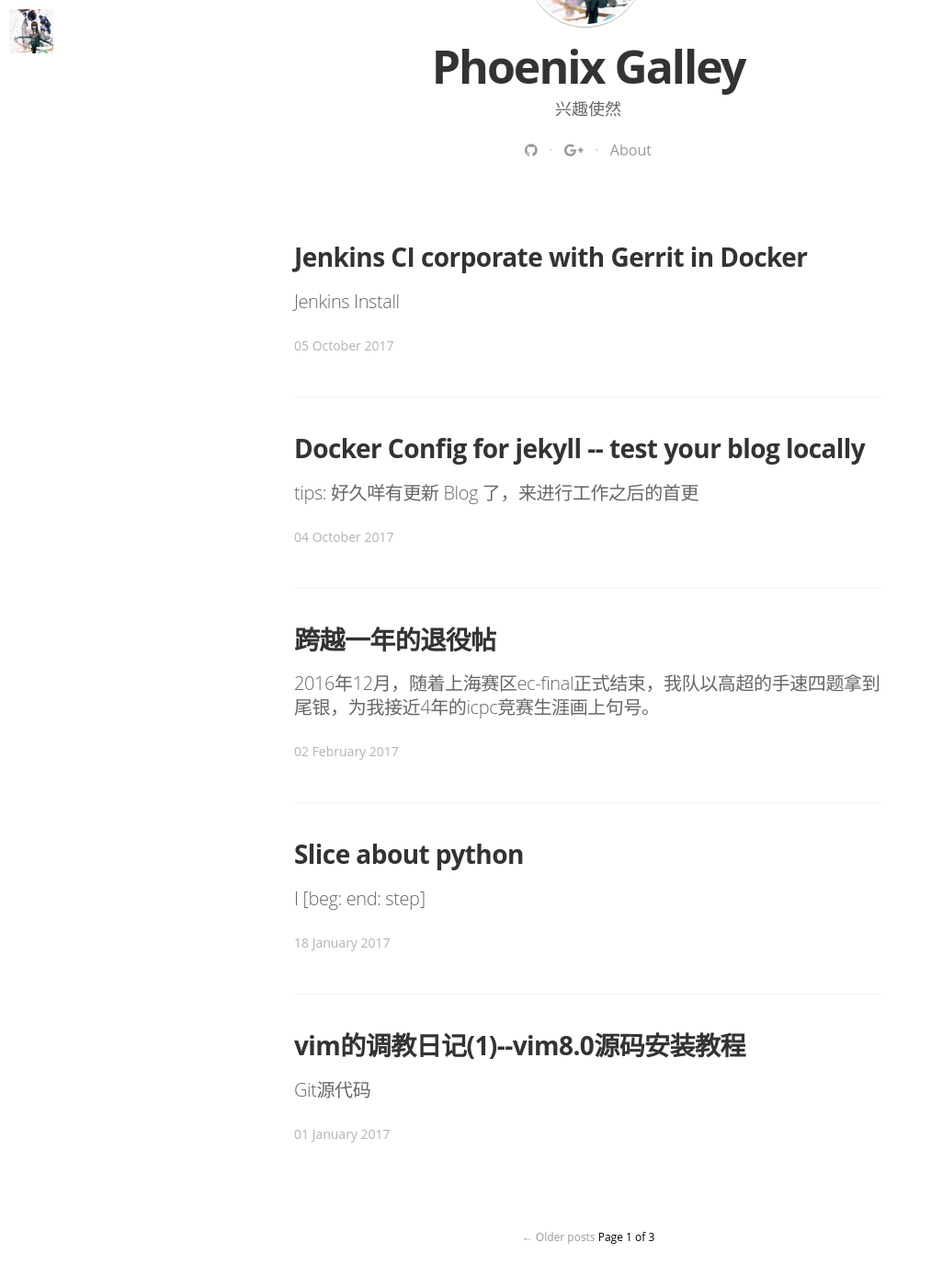
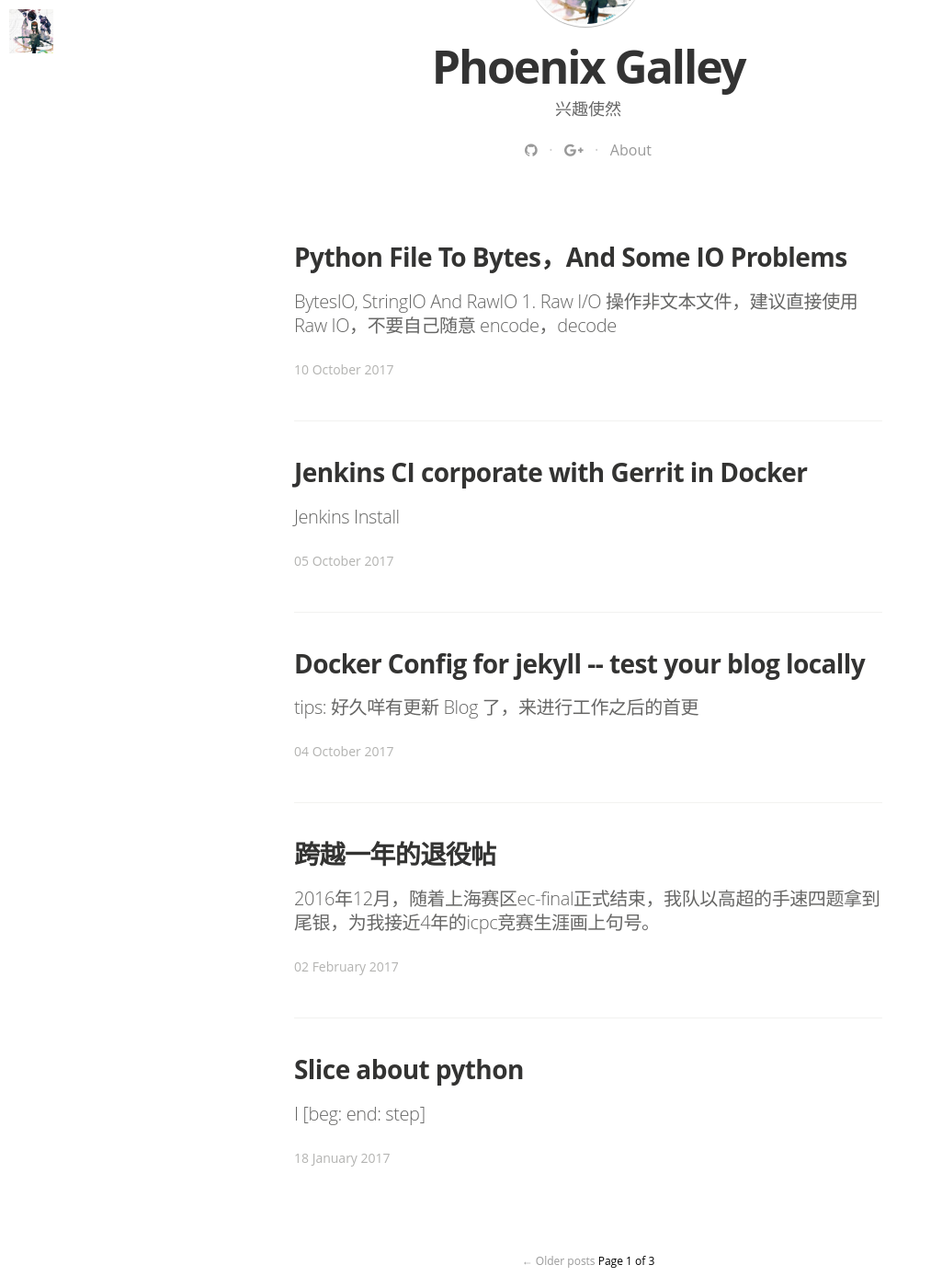
Before and after one commit to xwind/xwind.github.io, a Jekyll site: the page built from index.html, in a window 1280 px wide and 1400 px high, scrolled down 487 px. Shown: the whole window at 92% size, without its empty margins (0-1013 px from the left). Built offline with Jekyll 4.4.1, drawn with Linux system fonts in a browser that asks for light colours; nearby versions of some CDN libraries; some web fonts are replaced; the list of posts is cut into pages by our own code.

Commit message:
feat: python PIL post
Change-Id: Ic2cec4051f72c43dd936914f5cc8eb82f4ad5242

````diff
--- a/_posts/2017-10-04-docker-build.markdown
+++ b/_posts/2017-10-04-docker-build.markdown
@@ -20,7 +20,7 @@
 
 2\. 由于笔者用的 mac，就直接使用 docker-toolbox 全家桶了，在你的 blog 项目目录下执行一下操作
 
-```shell
+```bash
 mkdir docker
 cd docker
 touch docker-compose.yml
--- a/_posts/2017-10-05-docker-ci.markdown
+++ b/_posts/2017-10-05-docker-ci.markdown
@@ -31,5 +31,11 @@
     PATH: /var/jenkins_home/software/node/bin:$PATH
 ```
 
+启动容器之后，就可以通过 dockerhost:9970/ci 访问 Jenkins 了，装完插件之后，会让你设置初始 admin
+
+这里有一个比较坑的地方，docker 映射之后的目录要在本地才能加权限，jenkins 没有权限是装不了某些插件的
+
+![](/assets/article_images/2017-10-05-docker-ci/jenkins1.png)
+
 ### Gerrit
 我选择 Gerrit 作为我的代码仓库管理工具，因此我们先搭建一个 Gerrit 环境
--- /dev/null
+++ b/_posts/2017-10-10-python-byteio.markdown
@@ -0,0 +1,35 @@
+---
+layout: post
+title: "Python File To Bytes，And Some IO Problems"
+title2: "本文主要讨论 Python IO 操作的技巧"
+date: 2017-10-10
+category: python
+tags: python IO PIL
+comments: true
+---
+
+### BytesIO, StringIO And RawIO
+\\
+1\. Raw I/O
+操作非文本文件，建议直接使用 Raw IO，不要自己随意 encode，decode
+
+```python
+f = open("myfile.jpg", "rb", buffering=0)
+```
+
+2\. BytesIO
+某些时候，比如使用PIL的时候，我们无法得到文件的 Raw IO，所以往往需要自己动手转化。
+
+现在已经是 PY3 的时代了，用 StringIO 处理其实是不规范的
+
+```python
+IM = BytesIO()
+image.save(IM, format=self.image.format)  # image 为一个 PIL 文件
+src = IM.getvalue().decode('ISO-8859-1')  # 转换为 str
+```
+
+3\. StringIO
+
+### Python Imaging Library (PIL)
+\\
+Python 比较常用的一个图片库（Python Image 的事实标准，[修炼手册请点我](http://effbot.org/imagingbook/image.htm)
````
Also changed, not shown: assets/article_images/2017-10-05-docker-ci/jenkins1.png (added).
